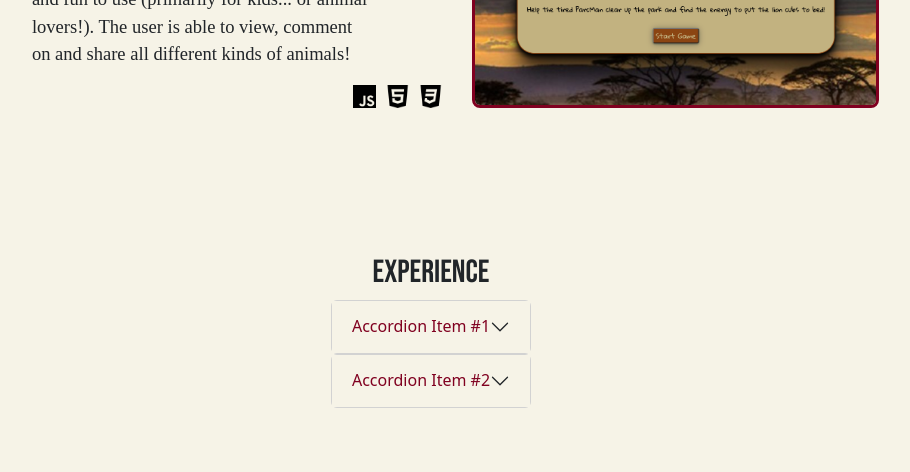
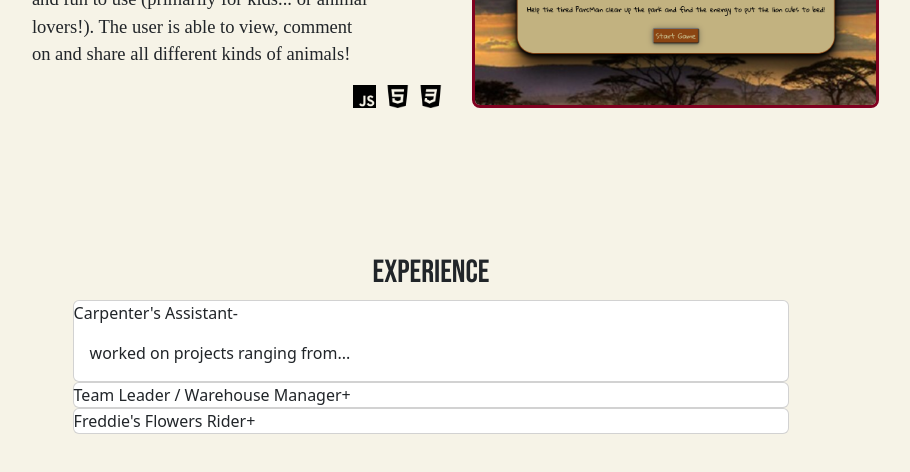
Before and after one commit to jackbdr/portfolio, a React (Create React App) app in the folder user/: page / in a window 1280 px wide. Shown: the part 3079-3551 px from the top of the page, without its empty margins (209-1119 px from the left). Built offline with nearby package versions, Linux system fonts and the light colour scheme; a web font is replaced by a local one.

Commit message:
plus minus signs

```diff
--- a/user/src/components/Experience.js
+++ b/user/src/components/Experience.js
@@ -5,51 +5,56 @@ import Card from 'react-bootstrap/Card'
 
 const Experience = () => {
 
-  const CustomToggle = ({ children, eventKey }) => {
+  const CustomToggle = ({ children, eventKey, handleClick }) => {
     const decoratedOnClick = useAccordionButton(eventKey, () => {
-      console.log('custom!')
+      handleClick()
     })
 
     return (
-      <button
+      <div
         type='button'
         className='custom-acc-header'
         onClick={decoratedOnClick}
       >
         {children}
-      </button>
+      </div>
     )
   }
+
+  const [activeKey, setActiveKey] = useState(0)
+
+  const data = [
+    { jobTitle: 'Carpenter\'s Assistant', descrip: 'worked on projects ranging from...' },
+    { jobTitle: 'Team Leader / Warehouse Manager', descrip: 'Originally volunteered during the first lockdown before being employed full-time. Responsible for running foodbank sessions' },
+    { jobTitle: 'Freddie\'s Flowers Rider', descrip: 'Delivering flowers via cargo bike to subscribed customers.' }
+  ]
 
   return (
     <section id='experience'>
       <div className='experience-content flex-center'>
         <h2 className='experience-head section-head'>Experience</h2>
-        <Accordion className='exp-accordion' defaultActiveKey="0" flush>
-          <Card eventKey="0">
-            <Accordion.Header>Accordion Item #1</Accordion.Header>
-            <Accordion.Body>
-              Lorem ipsum dolor sit amet, consectetur adipiscing elit, sed do
-              eiusmod tempor incididunt ut labore et dolore magna aliqua. Ut enim ad
-              minim veniam, quis nostrud exercitation ullamco laboris nisi ut
-              aliquip ex ea commodo consequat. Duis aute irure dolor in
-              reprehenderit in voluptate velit esse cillum dolore eu fugiat nulla
-              pariatur. Excepteur sint occaecat cupidatat non proident, sunt in
-              culpa qui officia deserunt mollit anim id est laborum.
-            </Accordion.Body>
-          </Card>
-          <Card eventKey="1">
-            <Accordion.Header>Accordion Item #2</Accordion.Header>
-            <Accordion.Body>
-              Lorem ipsum dolor sit amet, consectetur adipiscing elit, sed do
-              eiusmod tempor incididunt ut labore et dolore magna aliqua. Ut enim ad
-              minim veniam, quis nostrud exercitation ullamco laboris nisi ut
-              aliquip ex ea commodo consequat. Duis aute irure dolor in
-              reprehenderit in voluptate velit esse cillum dolore eu fugiat nulla
-              pariatur. Excepteur sint occaecat cupidatat non proident, sunt in
-              culpa qui officia deserunt mollit anim id est laborum.
-            </Accordion.Body>
-          </Card>
+        <Accordion className='' defaultActiveKey={0} activeKey={activeKey}>
+          {data.map((item, index) => (
+            <Card key={index}>
+              <CustomToggle
+                as={Card.Header}
+                eventKey={index}
+                handleClick={() => {
+                  if (activeKey === index) {
+                    setActiveKey(null)
+                  } else {
+                    setActiveKey(index)
+                  }
+                }}
+              >
+                {item.jobTitle}
+                {activeKey === index ? '-' : '+'}
+              </CustomToggle>
+              <Accordion.Collapse eventKey={index}>
+                <Card.Body>{item.descrip}</Card.Body>
+              </Accordion.Collapse>
+            </Card>
+          ))}
         </Accordion>
       </div>
     </section>
--- a/user/src/styles/components/experience.scss
+++ b/user/src/styles/components/experience.scss
@@ -8,14 +8,11 @@
         .experience-head {
             padding-top: 2%;
         }
-        .exp-accordion {
-            .accordion-item {
-                background-color: #f6f3e7;
-            }
-            .accordion-header {
-                .accordion-button {
-                    background-color: #f6f3e7;
-                    color: $bergundy;
+        .accordion {
+            width: 80%;
+            .card {
+                .custom-acc-header {
+                    display: flex;
                 }
             }
         }
```
Also changed, not shown: user/src/images/minus.png (added), user/src/images/plus.png (added).
